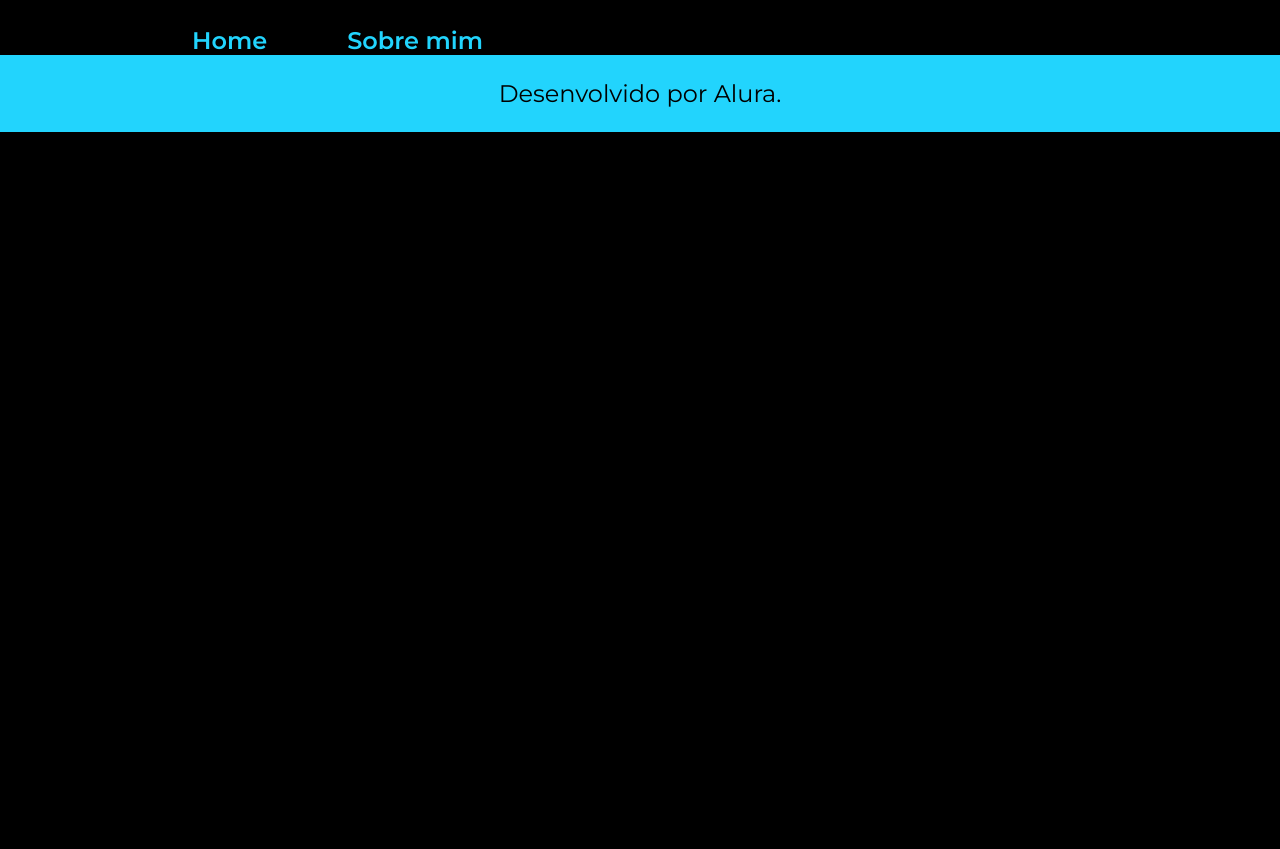
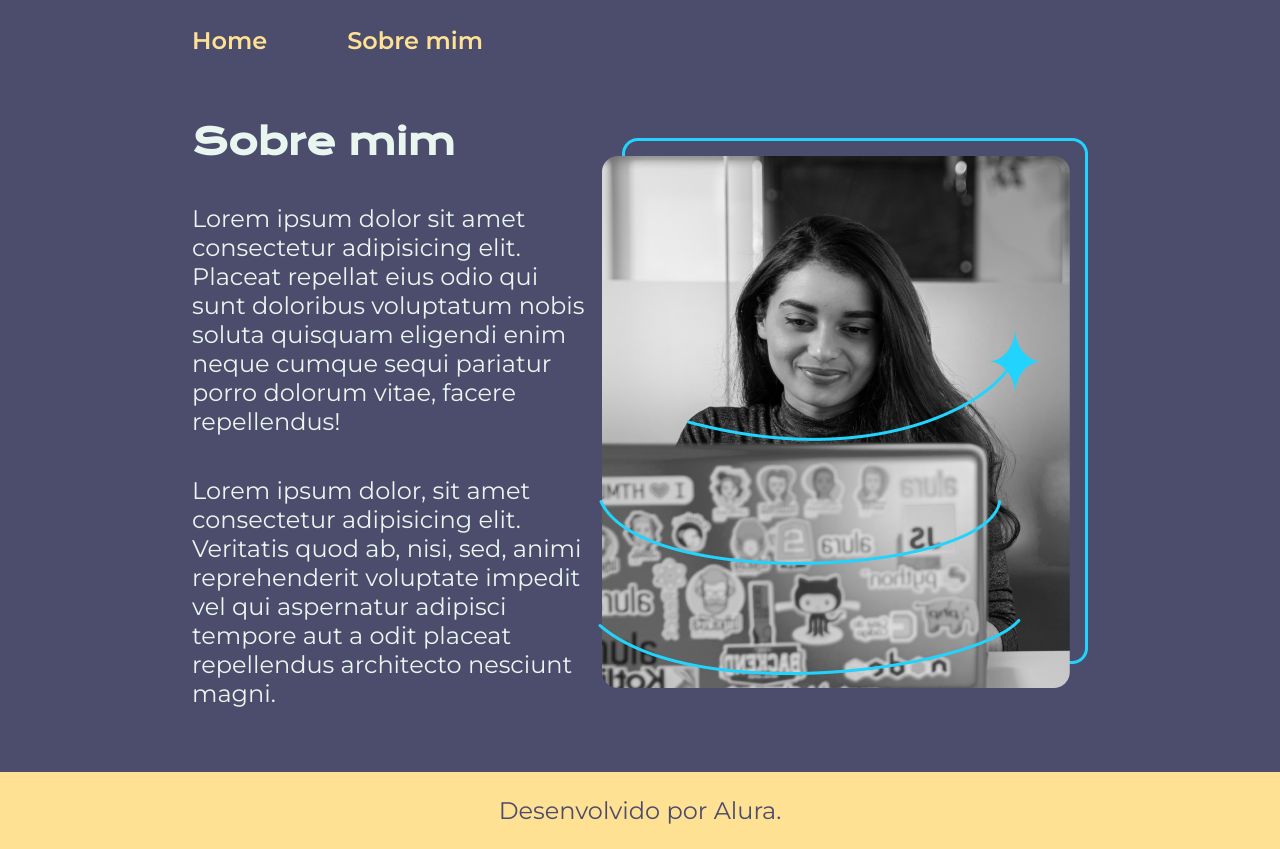
Before and after one commit to Gilbertogif/FrontEnd_Alura, a plain HTML site: page about.html in a window 1280 px wide. Before the commit the page ends 800 px from the top, so only its background shows below. Drawn offline with nearby package versions, Linux system fonts and the light colour scheme.

Commit message:
Curso Front Alura

```diff
--- a/about.html
+++ b/about.html
@@ -14,6 +14,24 @@
             <a class="cabecalho__menu__link" href="about.html">Sobre mim</a>
         </nav>
     </header>
+
+    <main class="apresentacao">
+        <section class="apresentacao__conteudo">
+            <h1 class="apresentacao__conteudo__titulo">Sobre mim</h1>
+
+            <p class="apresentacao__conteudo__texto">Lorem ipsum dolor sit amet consectetur adipisicing elit.
+                Placeat repellat eius odio qui sunt doloribus voluptatum nobis
+                soluta quisquam eligendi enim neque cumque sequi pariatur
+                porro dolorum vitae, facere repellendus!</p>
+
+            <p class="apresentacao__conteudo__texto">Lorem ipsum dolor, sit amet consectetur adipisicing elit.
+                Veritatis quod ab, nisi, sed, animi reprehenderit voluptate
+                impedit vel qui aspernatur adipisci tempore aut a odit placeat
+                repellendus architecto nesciunt magni.</p>
+        </section>
+        <img src="assets/Imagem.png" alt="Mulher no notebook">
+    </main>
+
     <footer class="rodape">
         <p>Desenvolvido por Alura.</p>
     </footer>
--- a/styles/style.css
+++ b/styles/style.css
@@ -1,4 +1,15 @@
 @import url('https://fonts.googleapis.com/css2?family=Krona+One&family=Montserrat:wght@400;600&display=swap');
+
+/* Variáveis em CSS */
+:root {
+    --cor-primaria: #4C4C6D;
+    --cor-secundaria: #E8F6EF;
+    --cor-terciaria: #FFE194;
+    --cor-hover: #1B9C85;
+
+    --fonte-primaria: 'Krona One', sans-serif;
+    --fonte-secundaria: 'Montserrat', sans-serif;
+}
 
 *{
     margin: 0;
@@ -8,8 +19,8 @@
 body{
     /* height: 100vh; */
     box-sizing: border-box;
-    background-color: #000000;
-    color: #F6F6F6;
+    background-color: var(--cor-primaria);
+    color: var(--cor-secundaria);
 }
 .cabecalho{
     padding: 2% 0% 0% 15%;
@@ -19,10 +30,10 @@ body{
     gap: 80px;
 }
 .cabecalho__menu__link{
-    font-family: 'Montserrat', sans-serif;
+    font-family: var(--fonte-secundaria);
     font-size: 24px;
     font-weight: 600;
-    color: #22D4FD;
+    color: var(--cor-terciaria);
     text-decoration: none;
 }
 .apresentacao{
@@ -40,14 +51,14 @@ body{
 
 .apresentacao__conteudo__titulo{
     font-size: 36px;
-    font-family: 'Krona One', sans-serif;
+    font-family: var(--fonte-primaria);
 }
 .titulo-destaque{
-    color: #22D4FD;
+    color: var(--cor-terciaria);
 }
 .apresentacao__conteudo__texto{
     font-size: 24px;
-    font-family: 'Montserrat', sans-serif;
+    font-family: var(--fonte-secundaria);
 }
 
 .apresentacao__links{
@@ -58,7 +69,7 @@ body{
     gap: 32px;
 }
 .apresentacao__links__subtitulo{
-    font-family: 'Krona One', sans-serif;
+    font-family: var(--fonte-primaria);
     font-weight: 400;
     font-size: 24px;
 }
@@ -67,7 +78,7 @@ body{
     display: flex;
     justify-content: center;
     gap: 16px;
-    border: 2px solid #22D4FD;
+    border: 2px solid var(--cor-terciaria);
     width: 378px;
     text-align: center;
     border-radius: 8px;
@@ -75,18 +86,18 @@ body{
     font-weight: 600;
     padding: 21.5px 0;
     text-decoration: none;
-    color: #F6F6F6;
-    font-family: 'Montserrat', sans-serif;
+    color: var(--cor-terciaria);
+    font-family: var(--fonte-secundaria);
 }
 .apresentacao__links__link:hover{
-    background-color: #272727;
+    background-color: var(--cor-hover);
 }
 .rodape{
-    color: #000000;
-    background-color: #22D4FD;
+    color: var(--cor-primaria);
+    background-color: var(--cor-terciaria);
     padding: 24px;
     text-align: center;
-    font-family: 'Montserrat', sans-serif;
+    font-family: var(--fonte-secundaria);
     font-size: 24px;
     font-weight: 400;
 }
```
Also changed, not shown: index.html (+3 -3 lines), 4 other files.
